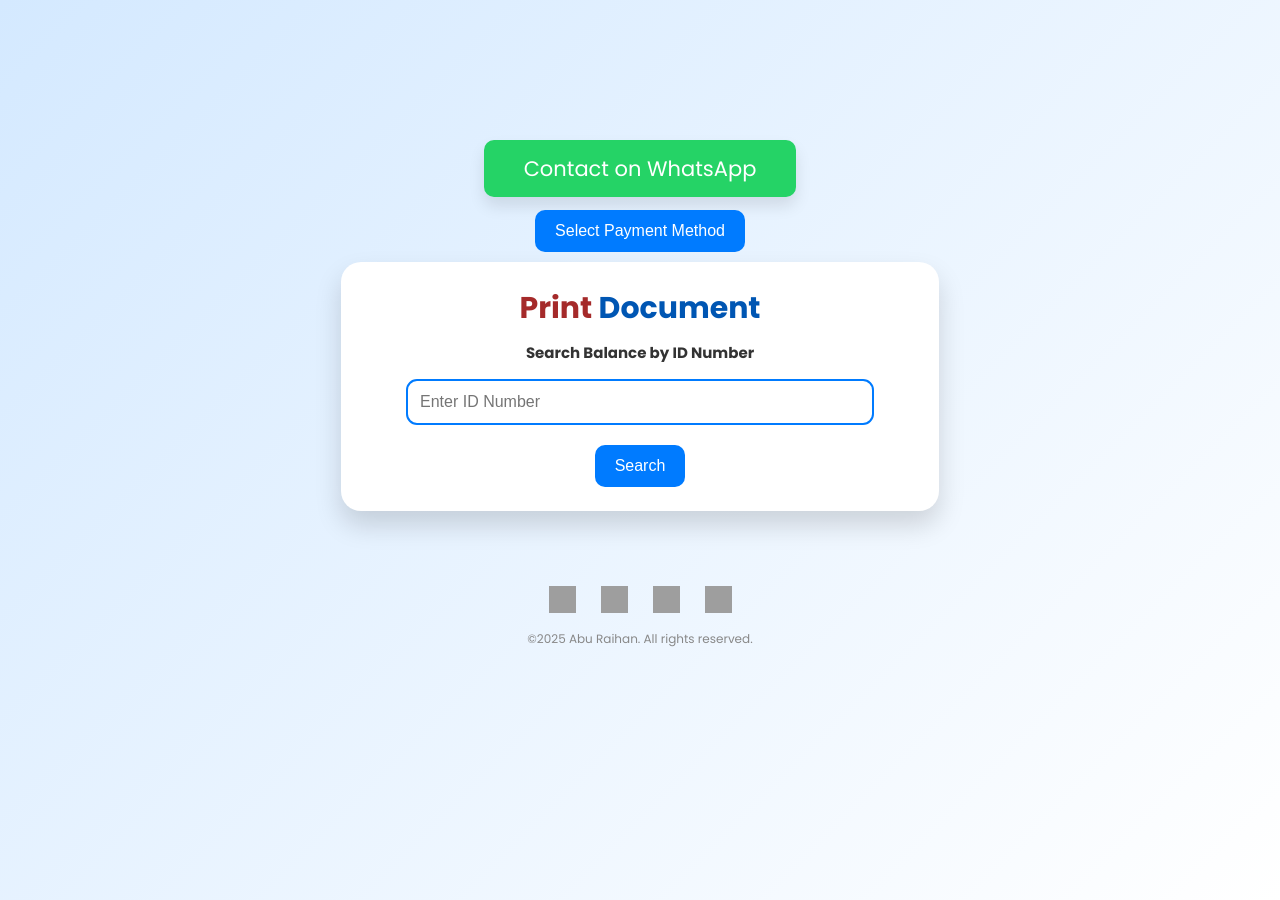
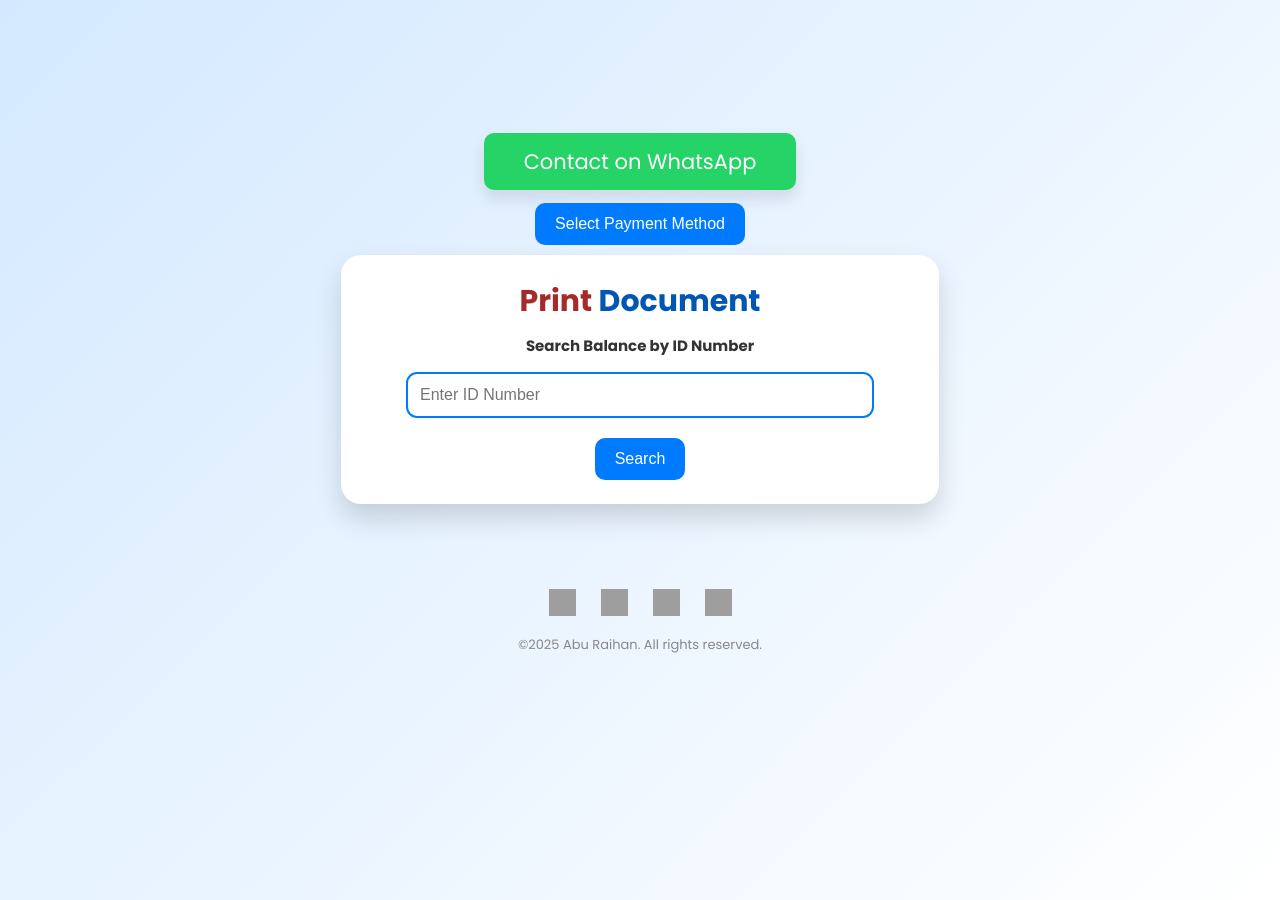
Before and after one commit to Raihan127/Print-Your-Documents, a plain HTML site: page index.html in a window 1280 px wide. Drawn offline with Linux system fonts and the light colour scheme; no server answers; grey boxes are pictures that could not be loaded.

Commit message:
footer update

```diff
--- a/index.html
+++ b/index.html
@@ -176,8 +176,8 @@
 
         footer {
             text-align: center;
-            margin-top: 65px;
-            font-size: 12px;
+            margin-top: 75px;
+            font-size: 13px;
             color: #888;
             padding: 10px 0;
         }
```
